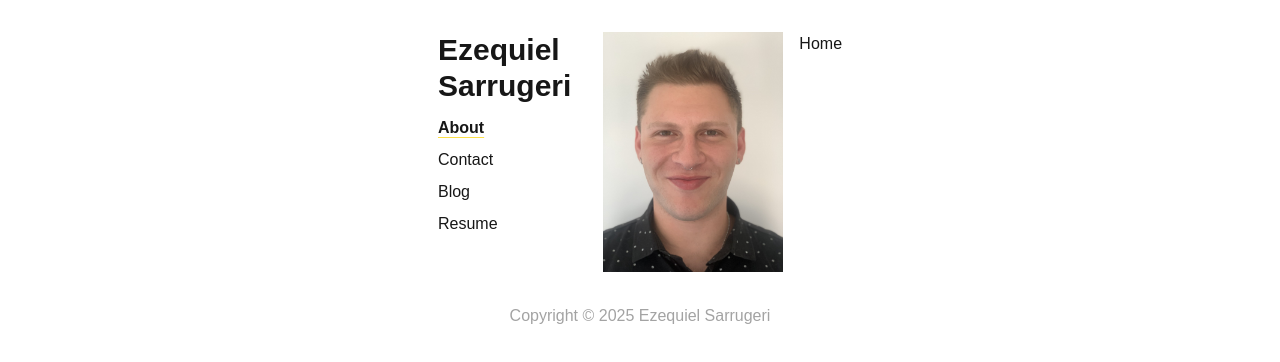
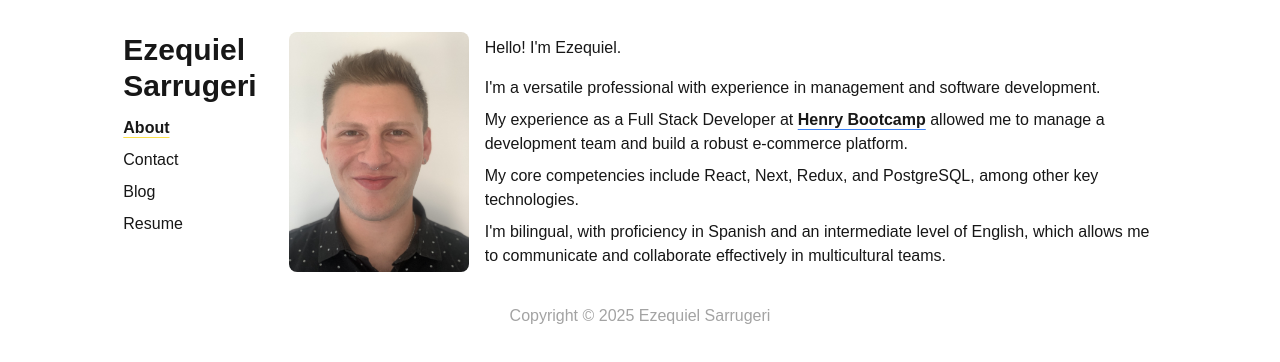
Before and after one commit to ezesarru/Oportunity, a Next.js app: page / in a window 1280 px wide. Shown: the top 362 px of the page. Built offline with nearby package versions, Linux system fonts and the light colour scheme.

Commit message:
about DONE

```diff
--- a/src/app/page.js
+++ b/src/app/page.js
@@ -1,15 +1,48 @@
+"use client";
+
 import Image from "next/image";
+import Link from "next/link";
 
 export default function Page() {
   return (
     <div className="flex justify-center space-x-4">
       <Image
         src="/profilePicture.jpg"
+        alt="Ezequiel Sarrugeri picture"
         width={180}
         height={240}
-        alt="Eze Sarru"
+        priority={true}
+        className="rounded-lg"
       />
-      <p>Home</p>
+      <div className="flex flex-col justify-center max-w-2xl mx-auto">
+        <p className="mb-4">Hello! I'm Ezequiel.</p>
+        <div className="space-y-2">
+          <p>
+            I'm a versatile professional with experience in management and
+            software development.
+          </p>
+          <p>
+            My experience as a Full Stack Developer at{" "}
+            <Link
+              href="https://soyhenry.com"
+              className="underline decoration-blue-500 underline-offset-4 font-semibold"
+            >
+              Henry Bootcamp
+            </Link>{" "}
+            allowed me to manage a development team and build a robust
+            e-commerce platform.
+          </p>
+          <p>
+            My core competencies include React, Next, Redux, and PostgreSQL,
+            among other key technologies.
+          </p>
+          <p>
+            I'm bilingual, with proficiency in Spanish and an intermediate level
+            of English, which allows me to communicate and collaborate
+            effectively in multicultural teams.
+          </p>
+        </div>
+      </div>
     </div>
   );
 }
```
